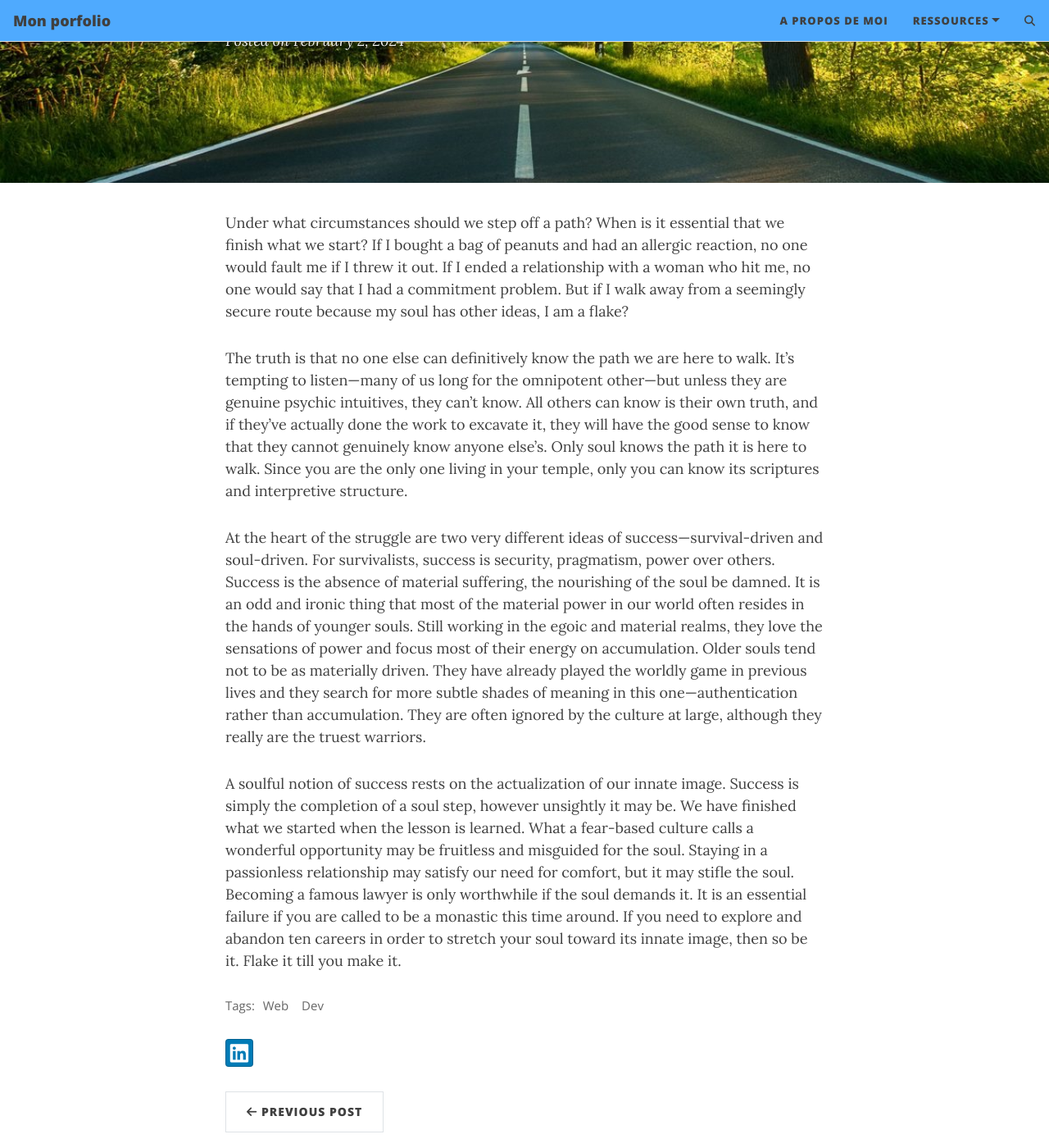
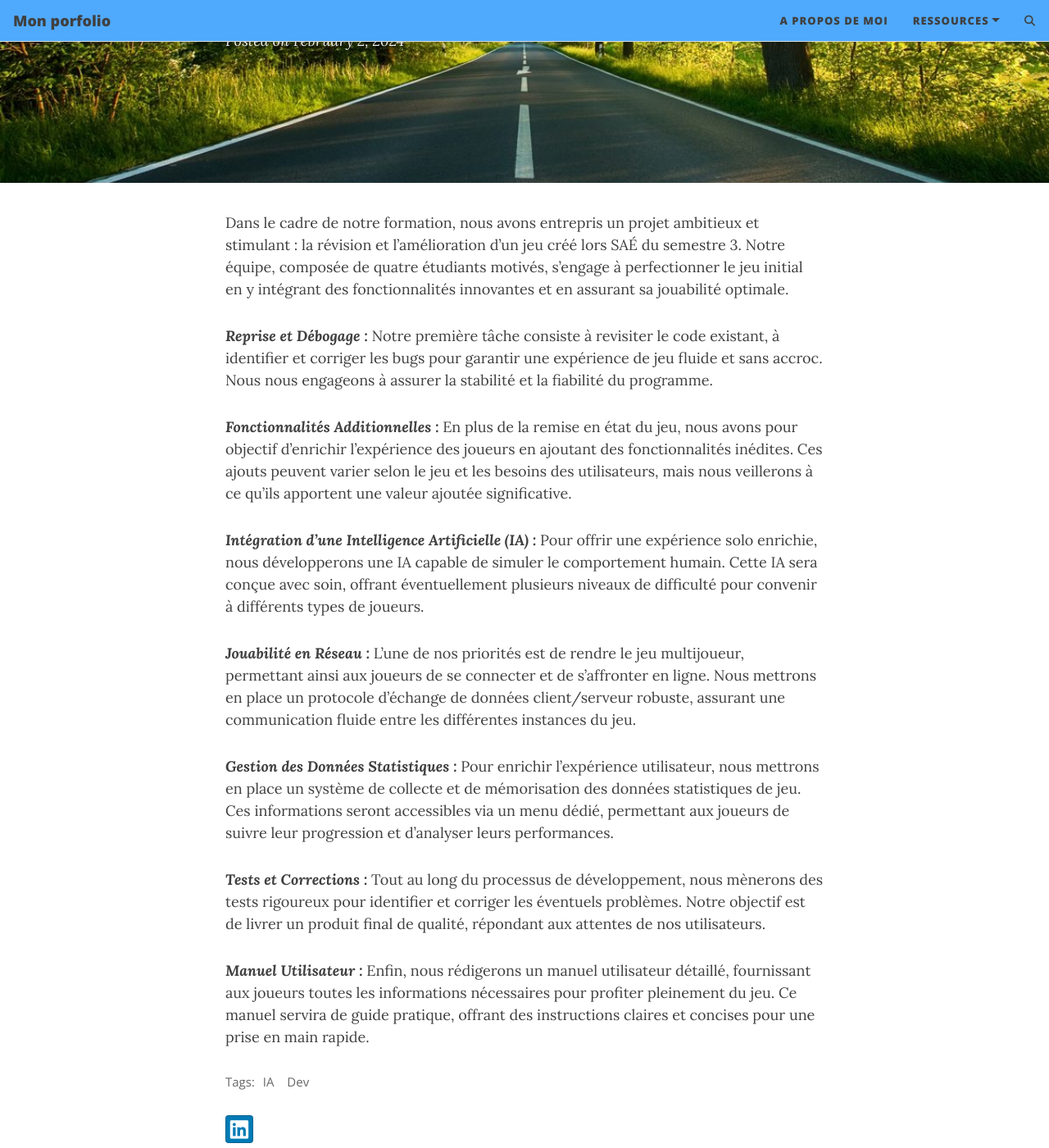
Before and after one commit to RavenJB/RavenJB.github.io, a Jekyll site: the page built from _posts/2024-02-02-flake-it-till-you-make-it.md, in a window 1280 px wide and 1400 px high, scrolled down 347 px. Shown: the whole window at 82% size. Built offline with Jekyll 4.4.1, drawn with Linux system fonts in a browser that asks for light colours; comment, search, counter and statistics services are not loaded; some of the changed text lies outside the part shown.

Commit message:
update article

```diff
--- a/_posts/2024-02-02-flake-it-till-you-make-it.md
+++ b/_posts/2024-02-02-flake-it-till-you-make-it.md
@@ -1,18 +1,33 @@
 ---
 layout: post
-title: Flake it till you make it
-subtitle: Excerpt from Soulshaping by Jeff Brown
+title: Projet Jeu vidéo IA + Réseau
+subtitle: Par groupe de 4 dans le cadre des études
 cover-img: /assets/img/path.jpg
 thumbnail-img: /assets/img/thumb.png
 share-img: /assets/img/path.jpg
-tags: [Web, Dev]
+tags: [IA, Dev]
 author: Jules Baron
 ---
 
-Under what circumstances should we step off a path? When is it essential that we finish what we start? If I bought a bag of peanuts and had an allergic reaction, no one would fault me if I threw it out. If I ended a relationship with a woman who hit me, no one would say that I had a commitment problem. But if I walk away from a seemingly secure route because my soul has other ideas, I am a flake?
+Dans le cadre de notre formation, nous avons entrepris un projet ambitieux et stimulant : la révision et l’amélioration d’un jeu créé lors SAÉ du semestre 3. Notre équipe, composée de quatre étudiants motivés, s’engage à perfectionner le jeu initial en y intégrant des fonctionnalités innovantes et en assurant sa jouabilité optimale.
 
-The truth is that no one else can definitively know the path we are here to walk. It’s tempting to listen—many of us long for the omnipotent other—but unless they are genuine psychic intuitives, they can’t know. All others can know is their own truth, and if they’ve actually done the work to excavate it, they will have the good sense to know that they cannot genuinely know anyone else’s. Only soul knows the path it is here to walk. Since you are the only one living in your temple, only you can know its scriptures and interpretive structure.
 
-At the heart of the struggle are two very different ideas of success—survival-driven and soul-driven. For survivalists, success is security, pragmatism, power over others. Success is the absence of material suffering, the nourishing of the soul be damned. It is an odd and ironic thing that most of the material power in our world often resides in the hands of younger souls. Still working in the egoic and material realms, they love the sensations of power and focus most of their energy on accumulation. Older souls tend not to be as materially driven. They have already played the worldly game in previous lives and they search for more subtle shades of meaning in this one—authentication rather than accumulation. They are often ignored by the culture at large, although they really are the truest warriors.
+***Reprise et Débogage :*** Notre première tâche consiste à revisiter le code existant, à identifier et corriger les bugs pour garantir une expérience de jeu fluide et sans accroc. Nous nous engageons à assurer la stabilité et la fiabilité du programme.
 
-A soulful notion of success rests on the actualization of our innate image. Success is simply the completion of a soul step, however unsightly it may be. We have finished what we started when the lesson is learned. What a fear-based culture calls a wonderful opportunity may be fruitless and misguided for the soul. Staying in a passionless relationship may satisfy our need for comfort, but it may stifle the soul. Becoming a famous lawyer is only worthwhile if the soul demands it. It is an essential failure if you are called to be a monastic this time around. If you need to explore and abandon ten careers in order to stretch your soul toward its innate image, then so be it. Flake it till you make it.
+
+***Fonctionnalités Additionnelles :*** En plus de la remise en état du jeu, nous avons pour objectif d’enrichir l’expérience des joueurs en ajoutant des fonctionnalités inédites. Ces ajouts peuvent varier selon le jeu et les besoins des utilisateurs, mais nous veillerons à ce qu’ils apportent une valeur ajoutée significative.
+
+
+***Intégration d’une Intelligence Artificielle (IA) :*** Pour offrir une expérience solo enrichie, nous développerons une IA capable de simuler le comportement humain. Cette IA sera conçue avec soin, offrant éventuellement plusieurs niveaux de difficulté pour convenir à différents types de joueurs.
+
+
+***Jouabilité en Réseau :*** L’une de nos priorités est de rendre le jeu multijoueur, permettant ainsi aux joueurs de se connecter et de s’affronter en ligne. Nous mettrons en place un protocole d’échange de données client/serveur robuste, assurant une communication fluide entre les différentes instances du jeu.
+
+
+***Gestion des Données Statistiques :*** Pour enrichir l’expérience utilisateur, nous mettrons en place un système de collecte et de mémorisation des données statistiques de jeu. Ces informations seront accessibles via un menu dédié, permettant aux joueurs de suivre leur progression et d’analyser leurs performances.
+
+
+***Tests et Corrections :*** Tout au long du processus de développement, nous mènerons des tests rigoureux pour identifier et corriger les éventuels problèmes. Notre objectif est de livrer un produit final de qualité, répondant aux attentes de nos utilisateurs.
+
+
+***Manuel Utilisateur :*** Enfin, nous rédigerons un manuel utilisateur détaillé, fournissant aux joueurs toutes les informations nécessaires pour profiter pleinement du jeu. Ce manuel servira de guide pratique, offrant des instructions claires et concises pour une prise en main rapide.
```
Also changed, not shown: _posts/2023-12-15-sample-markdown.md (+8 -77 lines).
